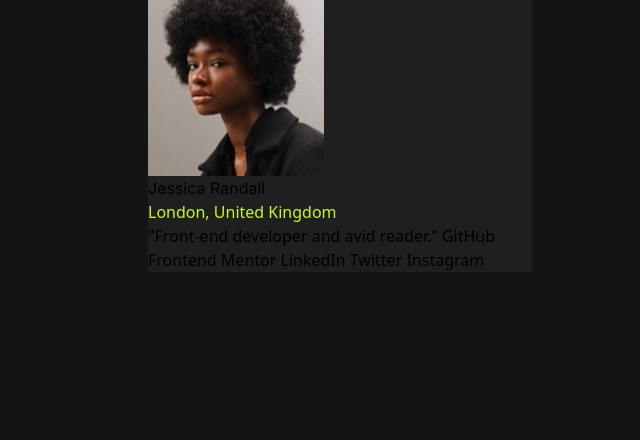
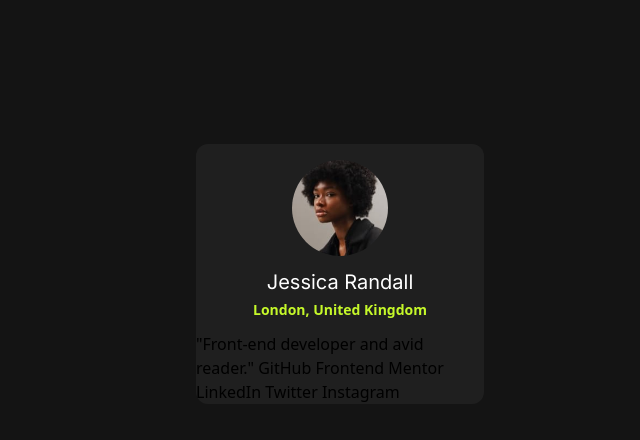
Before and after one commit to nabbysidek/social-links-profile, a website: page src/index.html in a window 1280 px wide. Shown: the whole page, without its empty margins (300-940 px from the left). Drawn offline with Linux system fonts and the light colour scheme.

Commit message:
Update img and headers

```diff
--- a/src/index.html
+++ b/src/index.html
@@ -14,10 +14,13 @@
 </head>
 
 <body class="bg-off-black">
-  <div class="container mx-auto w-96 bg-dark-grey">
-    <img src="../assets/images/avatar-jessica.jpeg">
-    <h1 class="font-inter">Jessica Randall</h1>
-    <h4 class="text-green">London, United Kingdom</h4>
+  <div class="container mx-auto my-36 w-72 pt-4 bg-dark-grey rounded-xl">
+    <img class="mx-auto rounded-full w-24" src="../assets/images/avatar-jessica.jpeg">
+    <!-- Profile name -->
+    <div class="my-3 text-center">
+      <h1 class="font-inter text-white text-xl">Jessica Randall</h1>
+      <h4 class="text-green text-sm font-bold my-1">London, United Kingdom</h4>
+    </div>
     "Front-end developer and avid reader."
 
     GitHub
```
Also changed, not shown: src/output.css.
